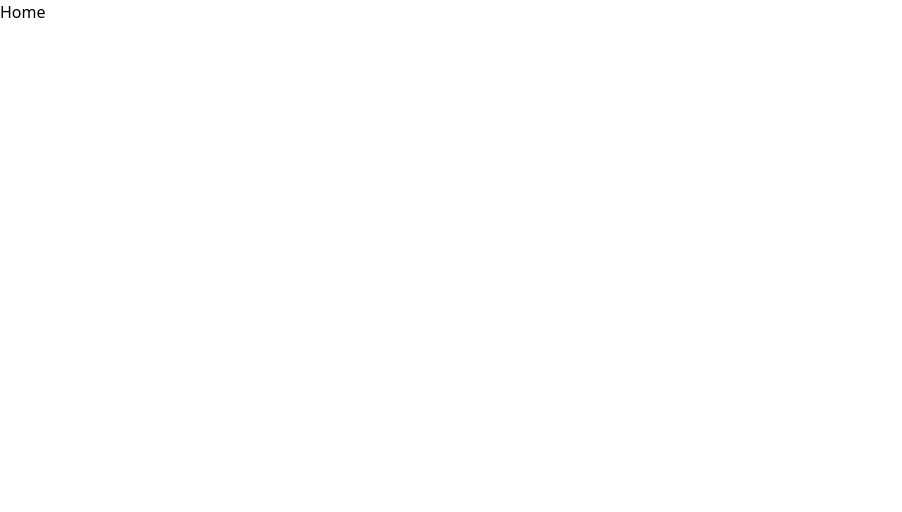
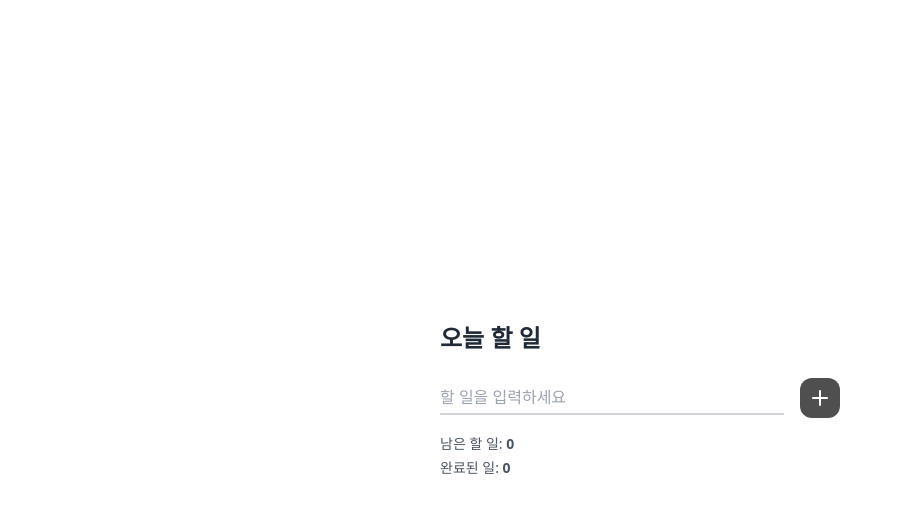
Before and after one commit to ahh0619/barointern-todolist, a Next.js app: page / in a window 1280 px wide. Shown: the top 512 px of the page, without its empty margins (0-902 px from the left). Built offline with nearby package versions, Linux system fonts and the light colour scheme.

Commit message:
style : UI 초기셋팅

```diff
--- a/package.json
+++ b/package.json
@@ -6,11 +6,12 @@
     "dev": "next dev",
     "build": "next build",
     "start": "next start",
-    "db": "npx json-server db.json --port 3001",
+    "db": "npx json-server db.json --port 3000",
     "lint": "next lint"
   },
   "dependencies": {
     "@tanstack/react-query": "^5.67.3",
+    "lucide-react": "^0.479.0",
     "next": "14.2.20",
     "react": "^18",
     "react-dom": "^18"
--- a/src/app/page.tsx
+++ b/src/app/page.tsx
@@ -1,3 +1,33 @@
-export default function Home() {
-  return <div>Home</div>;
-}
+import { Plus } from 'lucide-react';
+
+const HomePage = () => {
+  return (
+    <main className="flex min-h-screen w-full items-center justify-center bg-white px-4">
+      <div className="mx-auto w-full max-w-md rounded-md p-6">
+        <h1 className="mb-6 text-2xl font-bold text-gray-800">오늘 할 일</h1>
+        <div className="mb-4 flex items-center">
+          <input
+            type="text"
+            placeholder="할 일을 입력하세요"
+            className="flex-1 border-b-2 border-gray-300 py-1 placeholder-gray-400 focus:border-black focus:outline-none"
+          />
+          <button
+            type="button"
+            className="ml-4 flex h-10 w-10 items-center justify-center rounded-xl bg-[#4F4F4F] text-white hover:bg-black focus:bg-black focus:outline-none"
+          >
+            <Plus size={24} />
+          </button>
+        </div>
+
+        <p className="mb-1 text-sm text-gray-600">
+          남은 할 일: <span className="font-semibold">0</span>
+        </p>
+        <p className="text-sm text-gray-600">
+          완료된 일: <span className="font-semibold">0</span>
+        </p>
+      </div>
+    </main>
+  );
+};
+
+export default HomePage;
```
Also changed, not shown: 1 other file (tests, documents, lock files or other folders).
